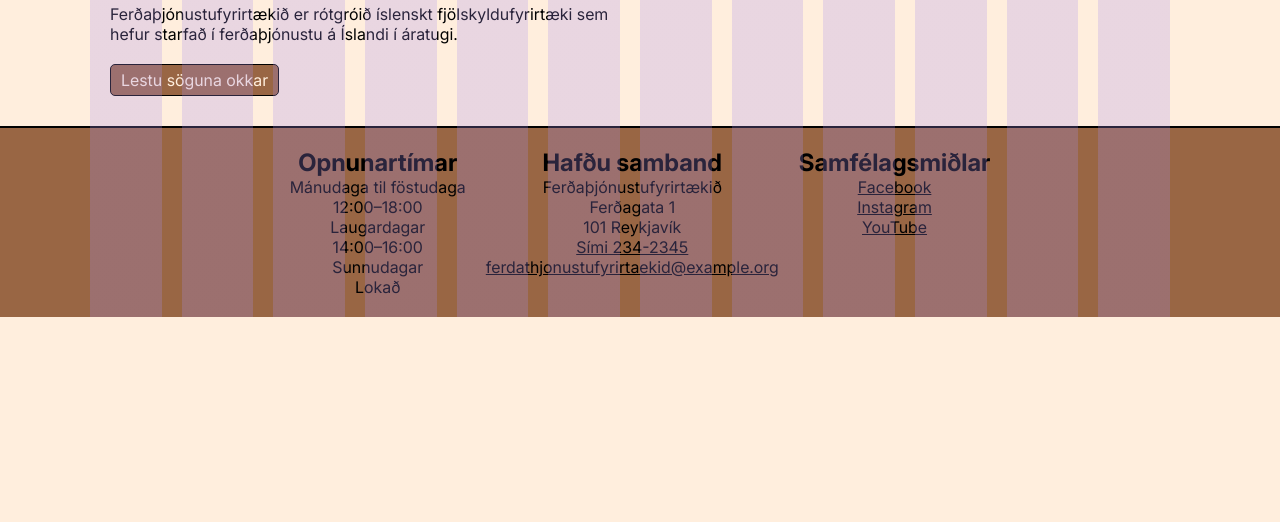
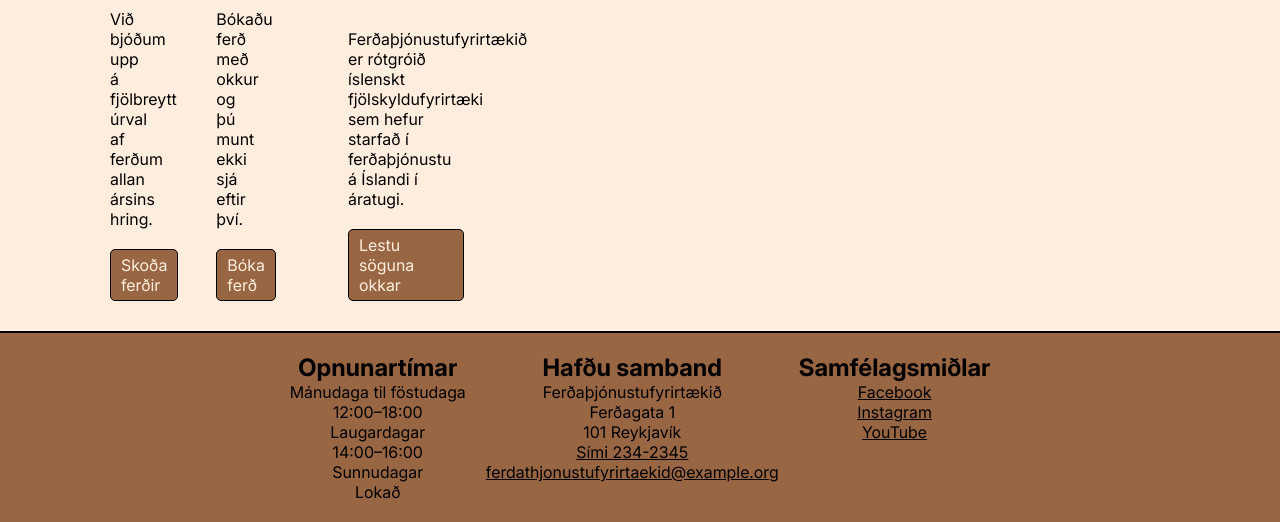
Before and after one commit to thorvaldurhrafn/v3, a website built with Parcel: page index.html in a window 1280 px wide. Shown: the part 759-1281 px from the top of the page. Before the commit the page ends 1076 px from the top, so only its background shows below. Built offline with nearby package versions, Linux system fonts and the light colour scheme.

Commit message:
Þessi cards virka ekki, ég þarf að fá hjálp með þetta ég sver ég er búinn að reyna allt.

```diff
--- a/styles/cards.css
+++ b/styles/cards.css
@@ -4,9 +4,9 @@
  */
 
 .cards {
-  display: flex;
-  flex-wrap: wrap;
-  gap: var(--gap);
+  display: grid;
+  grid-template-columns: repeat(12, 1fr);
+  gap: 20px;
 }
 
 .card {
--- a/styles/grid.css
+++ b/styles/grid.css
@@ -1,20 +1,16 @@
-/* Sýnileg grid, engu þarf að breyta hér */
-
-/* https://css-tricks.com/building-css-grid-overlay/ */
-:root {
-  --grid-color: hsl(255deg 75% 75% / 25%);
-  --grid-repeating-width: calc(100% / var(--columns));
-  --grid-column-width: calc((100% / var(--columns)) - var(--gutter));
-  --grid-background-width: calc(100 + var(--gutter));
-  --grid-background-columns: repeating-linear-gradient(
-    to right,
-    var(--grid-color),
-    var(--grid-color) var(--grid-column-width),
-    transparent var(--grid-column-width),
-    transparent var(--grid-repeating-width)
-  );
+/**
+ * Fjarlægja gefið margin og padding af öllu.
+ */
+* {
+  padding: 0;
+  margin: 0;
 }
 
+/**
+ * Setja border-box á öll element
+ * => reiknum stærð box sem width + margin
+ * padding + border ekki inní því.
+ */
 html {
   position: relative;
 }
```
